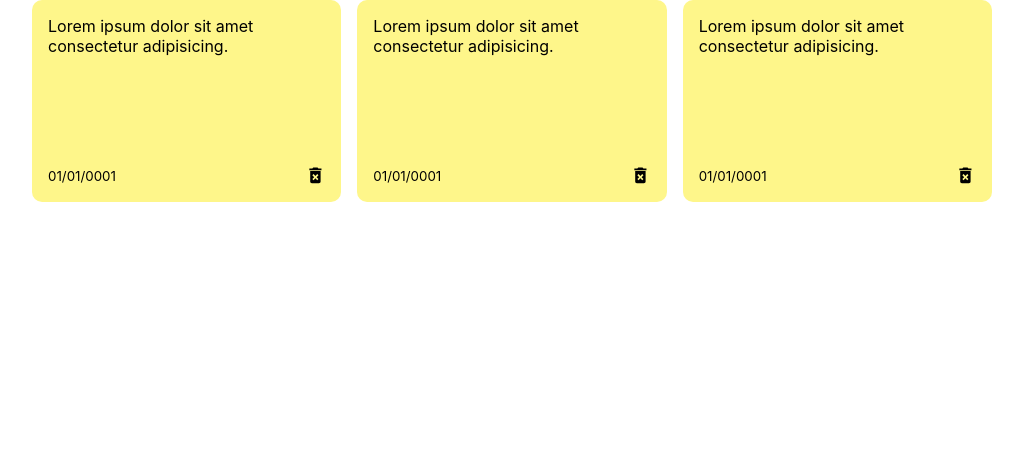
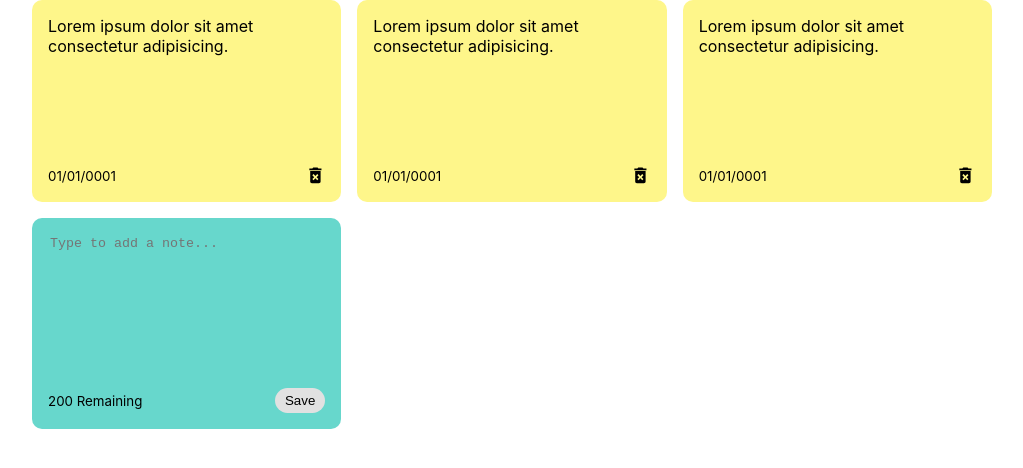
Before and after one commit to labCap/notes, a React (Create React App) app: page / in a window 1280 px wide. Shown: the top 468 px of the page, without its empty margins (128-1151 px from the left). Built offline with nearby package versions, Linux system fonts and the light colour scheme.

Commit message:
added AddNote to NoteList

```diff
--- a/src/components/NoteList.jsx
+++ b/src/components/NoteList.jsx
@@ -1,4 +1,5 @@
 import React from "react";
+import { AddNote } from "./AddNote";
 import { Note } from "./Note";
 
 export const NoteList = ({ notes }) => {
@@ -7,6 +8,7 @@ export const NoteList = ({ notes }) => {
       {notes.map(({ id, text, date }) => (
         <Note key={id} id={id} text={text} date={date} />
       ))}
+      <AddNote />
     </div>
   );
 };
```
